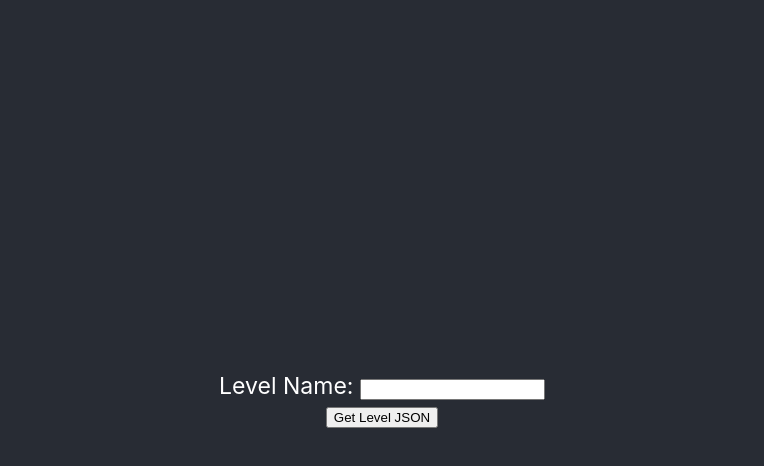
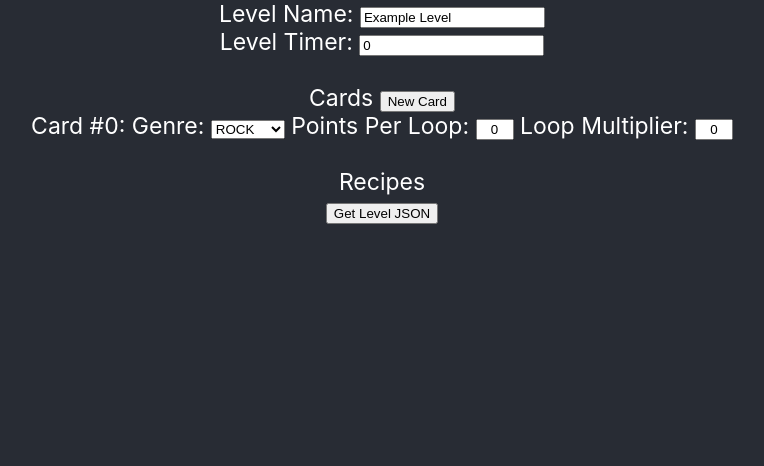
Before and after one commit to degraffa/Deck-Jockey-Level-Creator, a React (Create React App) app: page / in a window 1280 px wide. Shown: the top 466 px of the page, without its empty margins (258-1022 px from the left). Built offline with nearby package versions, Linux system fonts and the light colour scheme.

Commit message:
Add new cards

```diff
--- a/src/App.css
+++ b/src/App.css
@@ -18,8 +18,8 @@
   min-height: 100vh;
   display: flex;
   flex-direction: column;
-  align-items: center;
-  justify-content: center;
+  /* align-items: center; */
+  /* justify-content: center; */
   font-size: calc(7px + 2vmin);
   color: white;
 }
--- a/src/App.js
+++ b/src/App.js
@@ -1,26 +1,6 @@
 import React from 'react';
 // import logo from './logo.svg';
 import './App.css';
-
-class Card {
-  constructor(genre, pointsPerLoop, difficulty, loopName) {
-    this.genre = genre;
-    this.pointsPerLoop = pointsPerLoop;
-    this.difficulty = difficulty;
-    this.loopName = loopName;
-  }
-}
-
-class Recipe {
-  constructor(genre0, barPoints0, genre1, barPoints1, genre2, barPoints2) {
-    this.genre0 = genre0;
-    this.barPoints0 = barPoints0;
-    this.genre1 = genre1;
-    this.barPoints1 = barPoints1;
-    this.genre2 = genre2;
-    this.barPoints2 = barPoints2;
-  }
-}
 
 class CardForm extends React.Component {
   constructor(props) {
@@ -32,15 +12,38 @@ class CardForm extends React.Component {
       loopName: "funky"
     }
   }
+
+  changeGenre = (event) => {
+    this.setState({genre: this.state.value});
+  }
+
+  render() {
+    return (
+      <form>
+        <label>Card #{this.props.cardIdx}: </label>
+        <label>Genre: </label>
+        <select value={this.state.genre} onChange={this.changeGenre}>
+          <option value="ROCK">ROCK</option>
+          <option value="JAZZ">JAZZ</option>
+          <option value="HIPHOP">HIPHOP</option>
+          <option value="FOLK">FOLK</option>
+        </select>
+        <label> Points Per Loop: </label>
+        <input type="text" value={this.state.pointsPerLoop} style={{width: 30, textAlign: "center"}} />
+        <label> Loop Multiplier: </label>
+        <input type="text" value={this.state.pointsPerLoop} style={{width: 30, textAlign: "center"}} />
+      </form>
+    )
+  }
 }
 
 export class LevelForm extends React.Component {
   constructor(props) {
     super(props);
     this.state = {
-      levelName: "",
+      levelName: "Example Level",
       levelTimer: 0,
-      cards: [],
+      cards: [<CardForm cardIdx="0" />],
       recipes: []
     };
   }
@@ -52,37 +55,47 @@ export class LevelForm extends React.Component {
   changeTimer(event) {
     this.setState(this.state.levelTimer, event.target.value);
   }
-
-  addCard() {
-    let card = Card(0, 0, 0,0);
-    this.state.cards.push(card);
-  }
-
-  changeCard(cardIdx) {
-    let card = Card(0, 0, 0, 0);
-    this.setState(this.state.cards[cardIdx], card);
-  }
-
-  addRecipe() {
-    let recipe = Recipe(0, 0, 0, 0, 0, 0);
-    this.state.recipes.push(recipe);
-  }
-
-  changeRecipe(recipeIdx) {
-    let recipe = Recipe(0, 0, 0, 0, 0, 0);
-    this.setState(this.state.recipes[recipeIdx], recipe);
-  }
-
   handleSubmit = (event) => {
     event.preventDefault();
     alert("" + this.state.levelName);
+  }
+
+  addCard = () => {
+    let numCards = this.state.cards.length;
+    this.state.cards.push(<CardForm cardIdx={numCards+1} />);
+    this.setState({cards: this.state.cards});
+    alert(numCards);
   }
 
   render() {
     return (
       <form onSubmit={this.handleSubmit}>
         <label>Level Name: </label>
-        <input type="text" value={this.state.levelName} onChange={this.changeName}/> <br />
+        <input type="text" value={this.state.levelName} onChange={this.changeName}/>
+
+        <br />
+        <label>Level Timer: </label>
+
+        <input type="text" value={this.state.levelTimer} onChange={this.changeTimer}/>
+        <br />
+
+        <br />
+        <label> Cards </label> <button type="button" onClick={this.addCard}>New Card</button>
+        <br />
+        <div id="cards">
+          {this.state.cards.map(card => {
+            return(
+              <CardForm cardIdx="0" />
+            )
+          })}
+        </div>
+
+        <br/>
+        <label>Recipes</label>
+        <br />
+        <div id="recipes">
+
+        </div>
         <input type="submit" value="Get Level JSON" />
       </form>
     )
```
